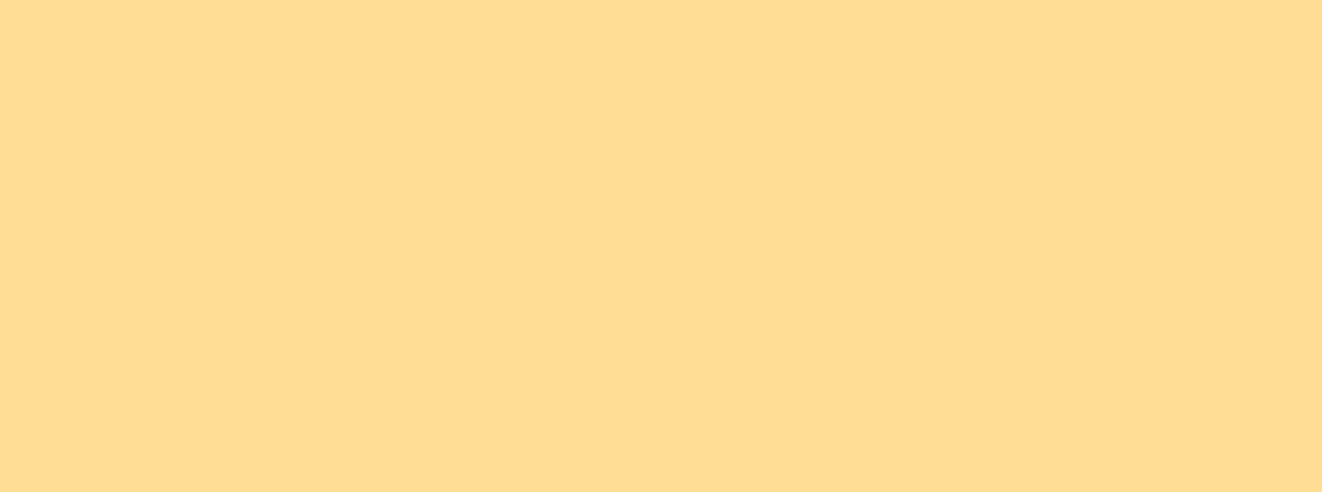
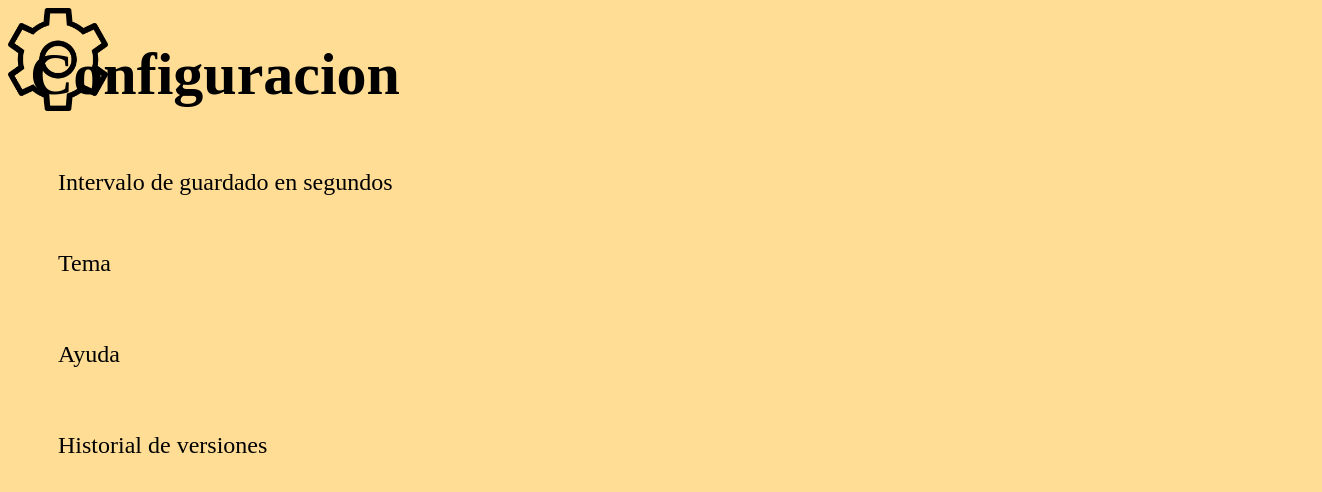
Before and after one commit to 3-TIC-ORT/proyecto-notetrivia, a website: page front-end/configuracion.html in a window 1280 px wide. Shown: the whole page, 1322 px wide, since content can reach past the window. Drawn offline with Linux system fonts and the light colour scheme.

Commit message:
confhecha

```diff
--- a/front-end/configuracion.css
+++ b/front-end/configuracion.css
@@ -1,3 +1,38 @@
 body {
     background-color: #FFDD95; /* Usa un valor hexadecimal */
   }
+
+  .engranaje {
+    width: 100px;
+    height: auto;
+}
+.configuracion{
+  position: fixed;
+  top: 0;
+  right: 880px;
+  font-size: 60px;
+}
+.p1 {
+  position: relative; /* O absolute */
+  top: 30px;
+  left: 50px;
+  font-size: 24px;
+}
+.p2{
+  position: relative; /* O absolute */
+  top: 60px;
+  left: 50px;
+  font-size: 24px;
+}
+.p3{
+  position: relative; /* O absolute */
+  top: 100px;
+  left: 50px;
+  font-size: 24px;
+}
+.p4{
+  position: relative; /* O absolute */
+  top: 140px;
+  left: 50px;
+  font-size: 24px;
+}
--- a/front-end/configuracion.html
+++ b/front-end/configuracion.html
@@ -4,7 +4,15 @@
   <title>configuracion</title>
   <link rel="stylesheet" href="configuracion.css">
 </head>
+<style>
+  @import url('https://fonts.googleapis.com/css2?family=Poppins:ital,wght@0,100;0,200;0,300;0,400;0,500;0,600;0,700;0,800;0,900;1,100;1,200;1,300;1,400;1,500;1,600;1,700;1,800;1,900&display=swap');
+  </style>
 <body>
-
+  <img src="../IMGS/Engranaje.png" alt="Engranaje" class="engranaje">
+  <h1 class=configuracion>Configuracion</h1>
+  <p class=p1>Intervalo de guardado en segundos</p>
+  <p class=p2>Tema</p>
+  <p class=p3>Ayuda</p>
+  <p class=p4>Historial de versiones</p>
 </body>
 </html>
```
Also changed, not shown: IMGS/Engranaje.png (added).
